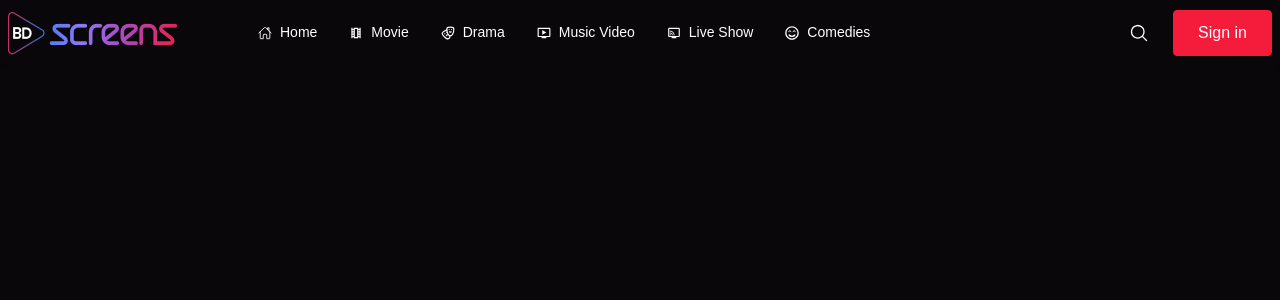
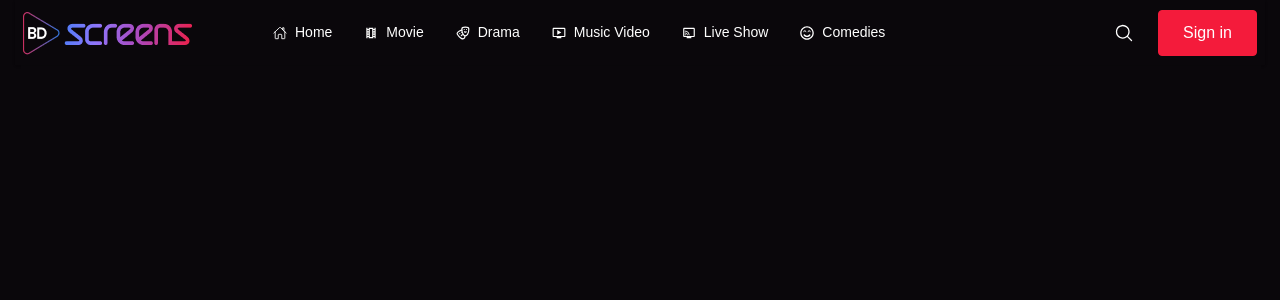
Before and after one commit to NurTheDev/BD-Screens, a React (Vite) app: page / in a window 1280 px wide. Shown: the top 300 px of the page. Built offline with nearby package versions, Linux system fonts and the light colour scheme.

Commit message:
added navbar

```diff
--- a/src/Pages/Index.jsx
+++ b/src/Pages/Index.jsx
@@ -5,7 +5,7 @@ import Navbar from "../common/Navbar";
 
 const Index = () => {
   return (
-    <div>
+    <div className="CustomContainer">
       <Navbar />
       <Outlet />
     </div>
--- a/src/index.css
+++ b/src/index.css
@@ -41,6 +41,11 @@
   .activeNav {
     color: var(--color-primaryColor);
   }
+  .CustomContainer {
+    max-width: 1920px;
+    margin: 0 auto;
+    padding: 0 15px;
+  }
 }
 @layer base {
   html,
```
